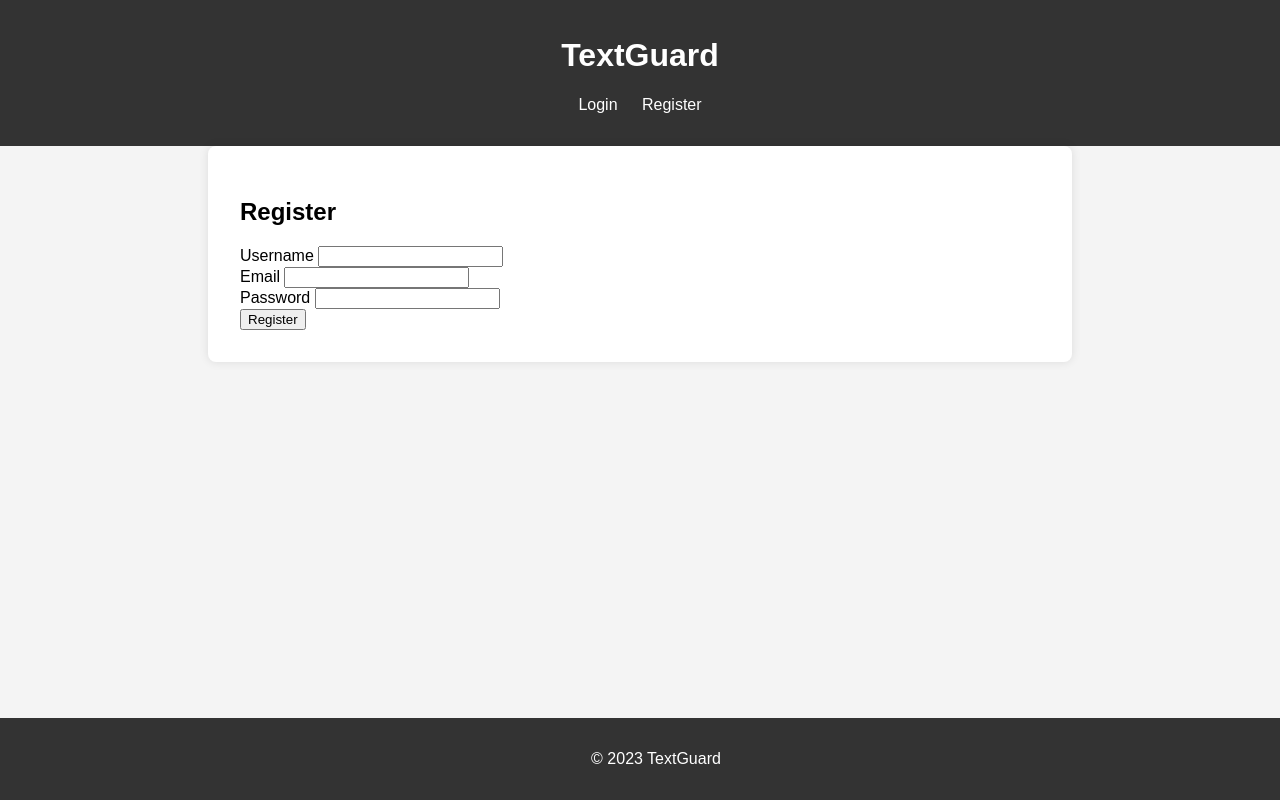
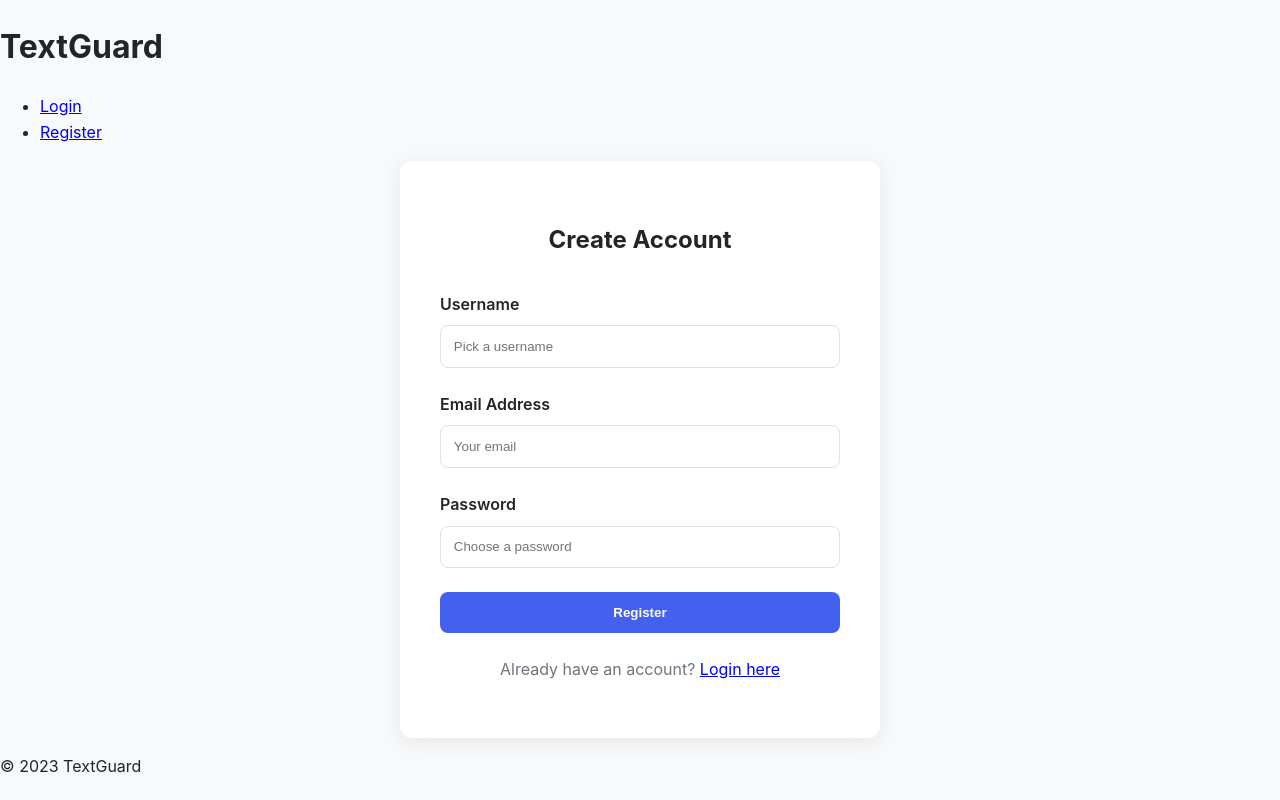
Before and after one commit to Anju-Rajesh/AI-Based-Text-Plagiarism-Detection-System, a Python web app: template templates/register.html in a window 1280 px wide. Run offline with Jinja, Linux system fonts and the light colour scheme; the template is opened without the code that fills it, so the values that code supplies are empty.

Commit message:
Register & Login

```diff
--- a/static/style.css
+++ b/static/style.css
@@ -1,47 +1,154 @@
+:root {
+    --primary-color: #4361ee;
+    --secondary-color: #3f37c9;
+    --bg-color: #f8f9fa;
+    --card-bg: #ffffff;
+    --text-color: #212529;
+    --muted-text: #6c757d;
+    --border-radius: 12px;
+    --box-shadow: 0 4px 20px rgba(0, 0, 0, 0.08);
+}
+
 body {
-    font-family: Arial, sans-serif;
+    font-family: 'Inter', system-ui, -apple-system, sans-serif;
+    background-color: var(--bg-color);
+    color: var(--text-color);
+    line-height: 1.6;
     margin: 0;
     padding: 0;
-    background-color: #f4f4f4;
 }
 
-header {
-    background-color: #333;
-    color: #fff;
-    padding: 1rem;
+.container {
+    max-width: 900px;
+    margin: 0 auto;
+    padding: 40px 20px;
+}
+
+/* Navbar */
+.navbar {
+    background-color: var(--card-bg);
+    box-shadow: var(--box-shadow);
+    padding: 1rem 2rem;
+    display: flex;
+    justify-content: space-between;
+    align-items: center;
+}
+
+.navbar-brand {
+    font-weight: 700;
+    font-size: 1.5rem;
+    color: var(--primary-color);
+    text-decoration: none;
+}
+
+.navbar-nav {
+    list-style: none;
+    display: flex;
+    gap: 1.5rem;
+    margin: 0;
+}
+
+.navbar-nav a {
+    text-decoration: none;
+    color: var(--text-color);
+    font-weight: 500;
+    transition: color 0.3s;
+}
+
+.navbar-nav a:hover {
+    color: var(--primary-color);
+}
+
+/* Cards & Forms */
+.card {
+    background: var(--card-bg);
+    border-radius: var(--border-radius);
+    box-shadow: var(--box-shadow);
+    padding: 2.5rem;
+    margin-bottom: 2rem;
+}
+
+.form-group {
+    margin-bottom: 1.5rem;
+}
+
+label {
+    display: block;
+    margin-bottom: 0.5rem;
+    font-weight: 600;
+}
+
+input[type="text"],
+input[type="email"],
+input[type="password"],
+textarea {
+    width: 100%;
+    padding: 0.8rem;
+    border: 1px solid #dee2e6;
+    border-radius: 8px;
+    box-sizing: border-box;
+}
+
+textarea {
+    resize: vertical;
+    min-height: 150px;
+}
+
+.btn {
+    display: inline-block;
+    padding: 0.8rem 2rem;
+    border-radius: 8px;
+    font-weight: 600;
+    text-align: center;
+    cursor: pointer;
+    transition: all 0.3s;
+    border: none;
+    text-decoration: none;
+}
+
+.btn-primary {
+    background-color: var(--primary-color);
+    color: white;
+}
+
+.btn-primary:hover {
+    background-color: var(--secondary-color);
+    transform: translateY(-1px);
+}
+
+/* Results Section */
+.result-box {
+    margin-top: 2rem;
+    padding: 1.5rem;
+    border-radius: var(--border-radius);
     text-align: center;
 }
 
-nav ul {
-    list-style: none;
-    padding: 0;
+.percentage-circle {
+    font-size: 3rem;
+    font-weight: 800;
+    margin: 1rem 0;
+    color: var(--primary-color);
 }
 
-nav ul li {
-    display: inline;
-    margin: 0 10px;
+.badge {
+    padding: 0.5rem 1rem;
+    border-radius: 20px;
+    font-weight: 600;
+    font-size: 0.9rem;
 }
 
-nav a {
-    color: #fff;
-    text-decoration: none;
+.badge-ai { background-color: #ffdce0; color: #dc3545; }
+.badge-human { background-color: #d1e7dd; color: #198754; }
+
+/* Alerts */
+.alert {
+    padding: 1rem;
+    border-radius: 8px;
+    margin-bottom: 1rem;
 }
 
-main {
-    padding: 2rem;
-    max-width: 800px;
-    margin: 0 auto;
-    background: #fff;
-    border-radius: 8px;
-    box-shadow: 0 0 10px rgba(0, 0, 0, 0.1);
-}
-
-footer {
-    text-align: center;
-    padding: 1rem;
-    background-color: #333;
-    color: #fff;
-    position: fixed;
-    bottom: 0;
-    width: 100%;
-}
+.alert-danger { background-color: #f8d7da; color: #842029; }
+.alert-success { background-color: #d1e7dd; color: #0f5132; }
+.alert-info { background-color: #cff4fc; color: #055160; }
+.alert-warning { background-color: #fff3cd; color: #664d03; }
--- a/templates/register.html
+++ b/templates/register.html
@@ -1,19 +1,24 @@
 {% extends "layout.html" %}
 {% block content %}
-<h2>Register</h2>
-<form method="POST" action="">
-    <div>
+<div class="card" style="max-width: 400px; margin: 0 auto;">
+    <h2 style="text-align: center; margin-bottom: 2rem;">Create Account</h2>
+    <form method="POST">
+        <div class="form-group">
             <label for="username">Username</label>
-        <input type="text" name="username" id="username" required>
+            <input type="text" name="username" id="username" required placeholder="Pick a username">
         </div>
-    <div>
-        <label for="email">Email</label>
-        <input type="email" name="email" id="email" required>
+        <div class="form-group">
+            <label for="email">Email Address</label>
+            <input type="email" name="email" id="email" required placeholder="Your email">
         </div>
-    <div>
+        <div class="form-group">
             <label for="password">Password</label>
-        <input type="password" name="password" id="password" required>
+            <input type="password" name="password" id="password" required placeholder="Choose a password">
         </div>
-    <button type="submit">Register</button>
+        <button type="submit" class="btn btn-primary" style="width: 100%;">Register</button>
     </form>
+    <p style="text-align: center; margin-top: 1.5rem; color: var(--muted-text);">
+        Already have an account? <a href="{{ url_for('login') }}">Login here</a>
+    </p>
+</div>
 {% endblock %}
```
Also changed, not shown: templates/login.html (+17 -12 lines). Lines whose indentation alone changed are shown as unchanged.
